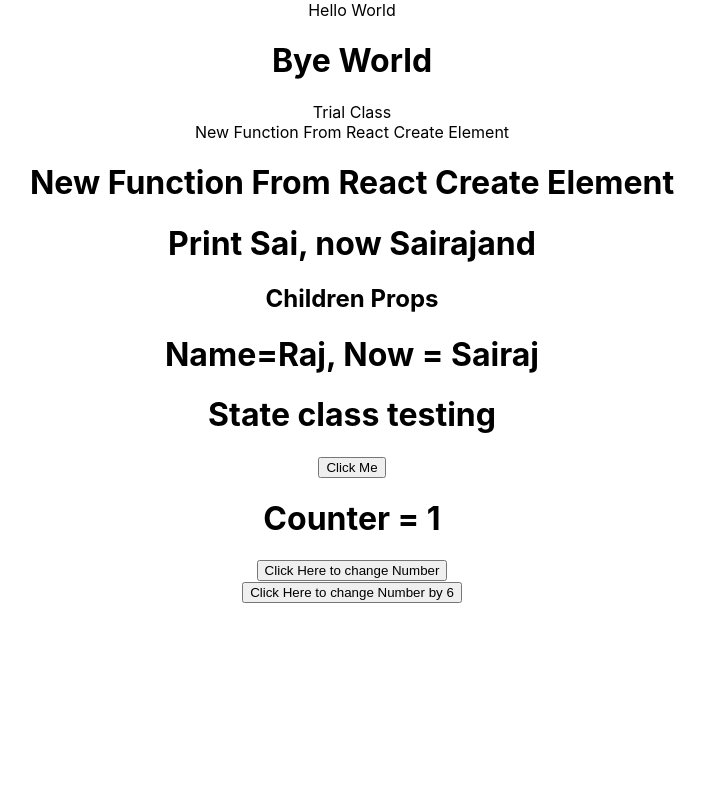
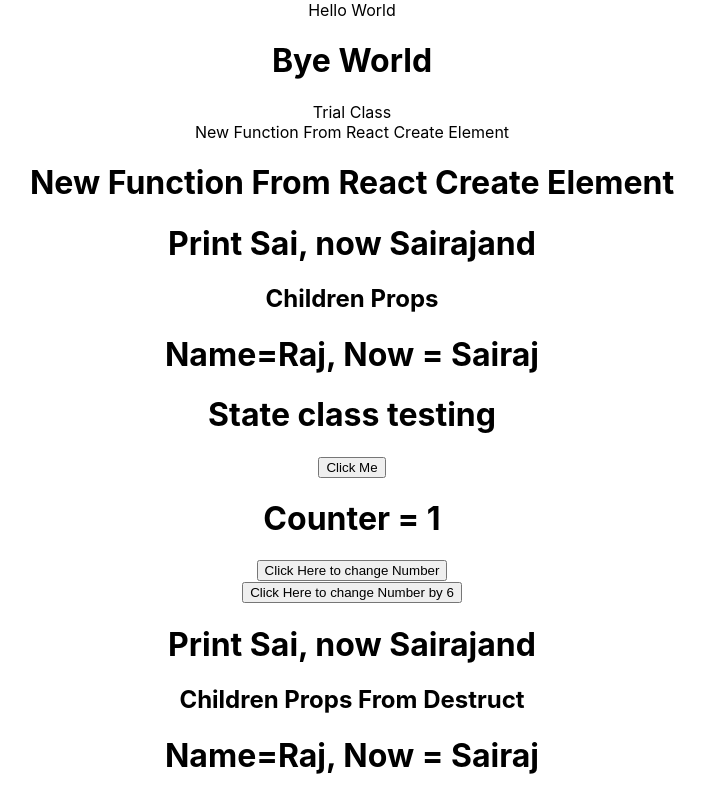
Before and after one commit to TartejBrothers/Learning-React, a React (Create React App) app: page / in a window 1280 px wide. Shown: the whole page, without its empty margins (288-993 px from the left). Built offline with nearby package versions, Linux system fonts and the light colour scheme.

Commit message:
Destruct Props in functions and class

```diff
--- a/src/App.js
+++ b/src/App.js
@@ -3,7 +3,9 @@
 import Trial from "./components/class.jsx";
 import PropsClass from "./components/propsclass.jsx";
 import PrintFunc from "./components/props.jsx";
+import PrintFuncDestruct from "./components/destructprops.jsx";
 import StateClass from "./components/componentstate.jsx";
+import PropsClassDestruct from "./components/destructclass.jsx";
 import Counter from "./components/counter.jsx";
 import { Trialnew, TrialFunc } from "./components/createreact.jsx";
 function App() {
@@ -20,6 +22,10 @@
       <PropsClass name="Raj" newname="Sairaj" />
       <StateClass />
       <Counter />
+      <PrintFuncDestruct name="Sai" newname="Sairaj">
+        <h2>Children Props From Destruct</h2>
+      </PrintFuncDestruct>
+      <PropsClassDestruct name="Raj" newname="Sairaj" />
     </div>
   );
 }
--- /dev/null
+++ b/src/components/destructclass.jsx
@@ -0,0 +1,12 @@
+import React, { Component } from "react";
+class PropsClass extends Component {
+  render() {
+    const { name, newname } = this.props;
+    return (
+      <h1>
+        Name={name}, Now = {newname}
+      </h1>
+    );
+  }
+}
+export default PropsClass;
--- /dev/null
+++ b/src/components/destructprops.jsx
@@ -0,0 +1,17 @@
+import React from "react";
+const PrintFunc = ({ name, newname, children }) => {
+
+    // or we can do
+    // const PrintFunc=(props)=> { const {name, newname,children}= props;
+//}
+  return (
+    <div>
+      <h1>
+        Print {name}, now {newname}
+        and
+      </h1>
+      {children}
+    </div>
+  );
+};
+export default PrintFunc;
```
